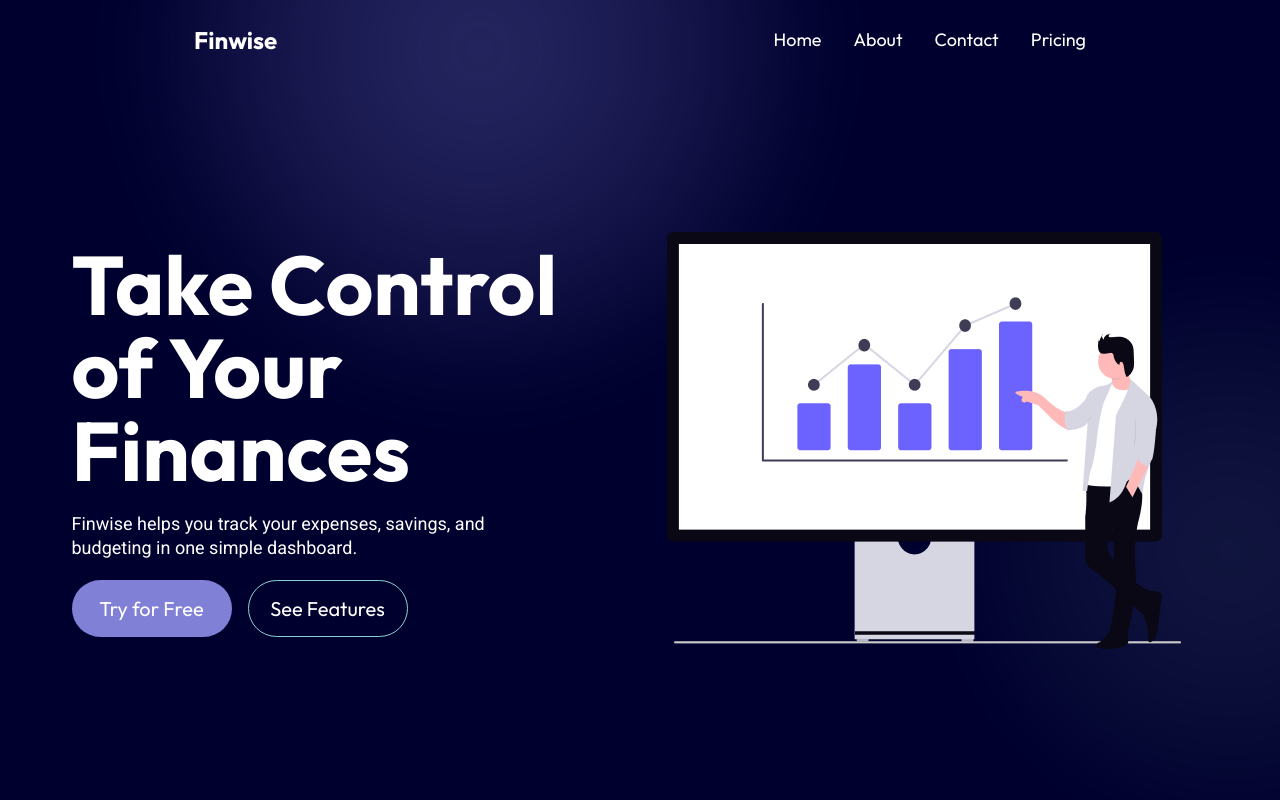
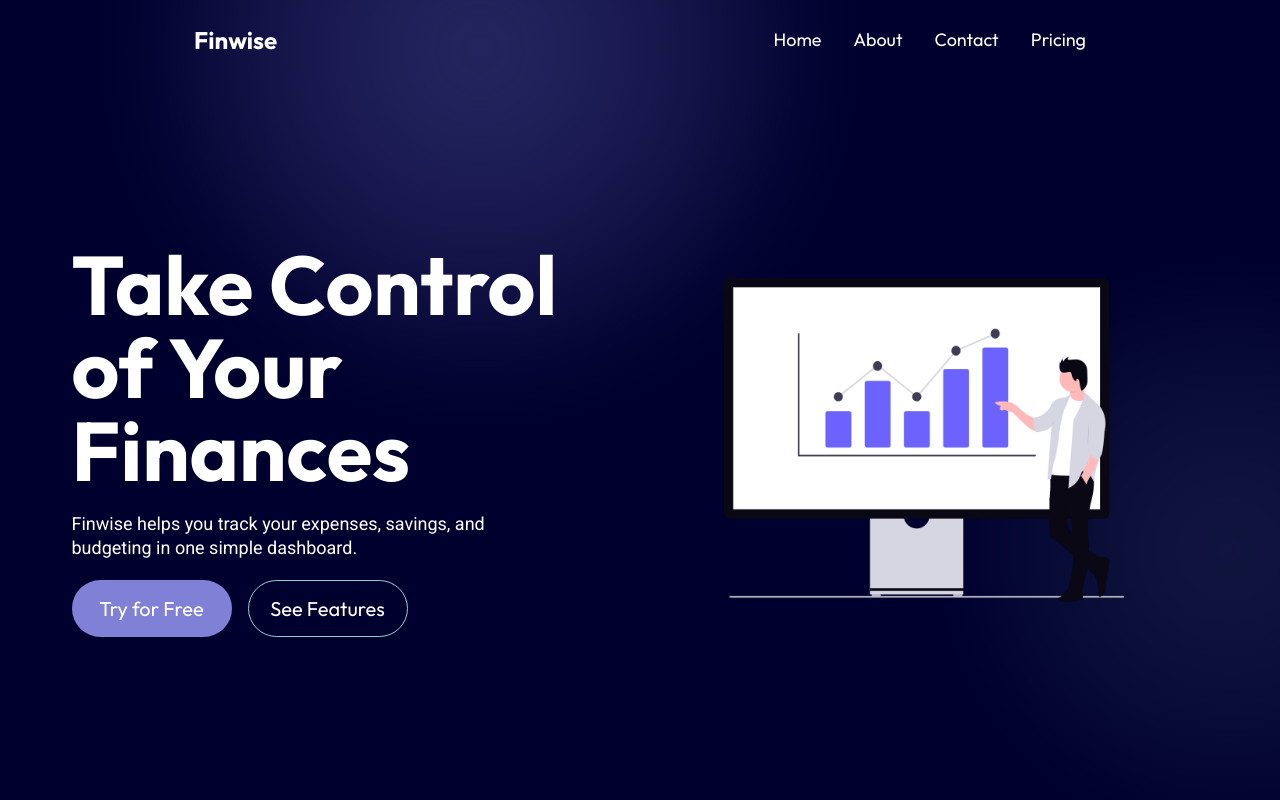
Before and after one commit to kaif358/finwise, a React (Vite) app: page / in a window 1280 px wide. Shown: the top 800 px of the page. Built offline with nearby package versions, Linux system fonts and the light colour scheme.

Commit message:
Hero.jsx

```diff
--- a/src/components/Hero.jsx
+++ b/src/components/Hero.jsx
@@ -4,8 +4,8 @@ const Hero = () => {
   return (
     <section className='section min-h-[calc(100vh-80px)] px-4 sm:px-6 md:px-10 lg:px-16 items-center'>
         <div className="w-[280px] h-[612px] md:w-[764px] md:h-[464px] lg:w-[1137px] lg:h-[464px] flex flex-col md:flex-row md:items-center justify-center text-white">
-            <div className='order-1 md:order-2 w-full md:w-1/2 flex justify-center items-centerhidden' >
-                <img src="/finance-image.png" alt="finance Illustration" />
+            <div className='order-1 md:order-2 w-full md:w-1/2 flex justify-center items-center'>
+                <img src="/finance-image.png" alt="finance Illustration"  className='w-[200px] md:w-[350px] lg:w-[400px] h-auto' />
             </div>
             <div className='order-2 md:order-1 w-full md:w-1/2  '>
                 <h1 className='text-4xl md:text-[55px] lg:text-[83px] color-white font-bold my-5 leading-none'>Take Control of Your Finances</h1>
```
